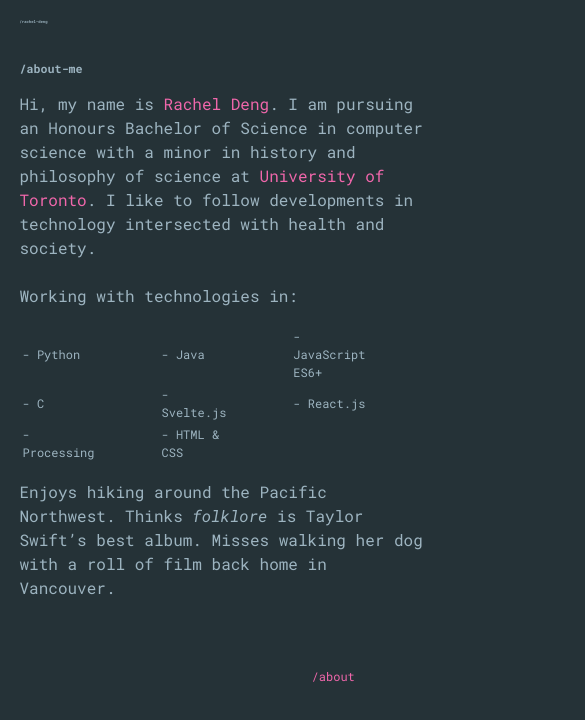
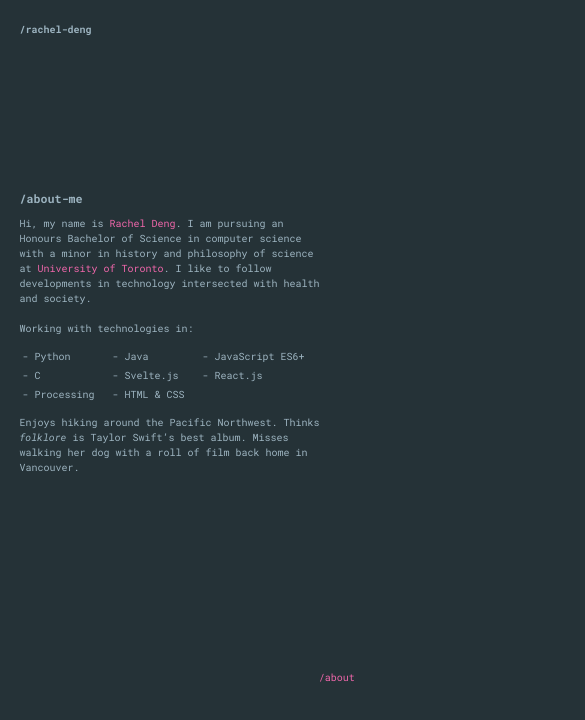
Before and after one commit to rachelkd/racheldeng, a SvelteKit app: page /about in a window 390 px wide. Shown: the top 720 px of the page, 585 px wide, since content can reach past the window. Built offline with nearby package versions, Linux system fonts and the light colour scheme.

Commit message:
fixed mobile view

```diff
--- a/src/routes/_components/WelcomeHeader.svelte
+++ b/src/routes/_components/WelcomeHeader.svelte
@@ -35,7 +35,7 @@
     }
 
     .welcome-box h1 {
-        font-size: 1vw;
+        font-size: 1em;
         /* was 18px before */
         white-space: nowrap;
     }
--- a/src/routes/about/+page.svelte
+++ b/src/routes/about/+page.svelte
@@ -42,13 +42,21 @@
 
 <style>
     table {
-        line-height: 150%;
+        line-height: 1.5em;
     }
     td {
-        padding-right: 4rem;
+        padding-right: 1.5em;
+        white-space: nowrap;
         /* padding-bottom: 0.5rem; */
     }
     .about-me-text {
         margin-right: 40vw;
     }
+
+    /* Media query for smaller screens */
+    @media screen and (max-width: 600px) {
+        table {
+            line-height: 1.5em;
+        }
+    }
 </style>
--- a/src/routes/styles.css
+++ b/src/routes/styles.css
@@ -95,7 +95,10 @@ label {
 /* Media query for smaller screens */
 @media screen and (max-width: 600px) {
     body {
-        font-size: 12px;
+        font-size: 10px;
+    }
+    p {
+        font-size: 10px;
     }
 }
 
```
